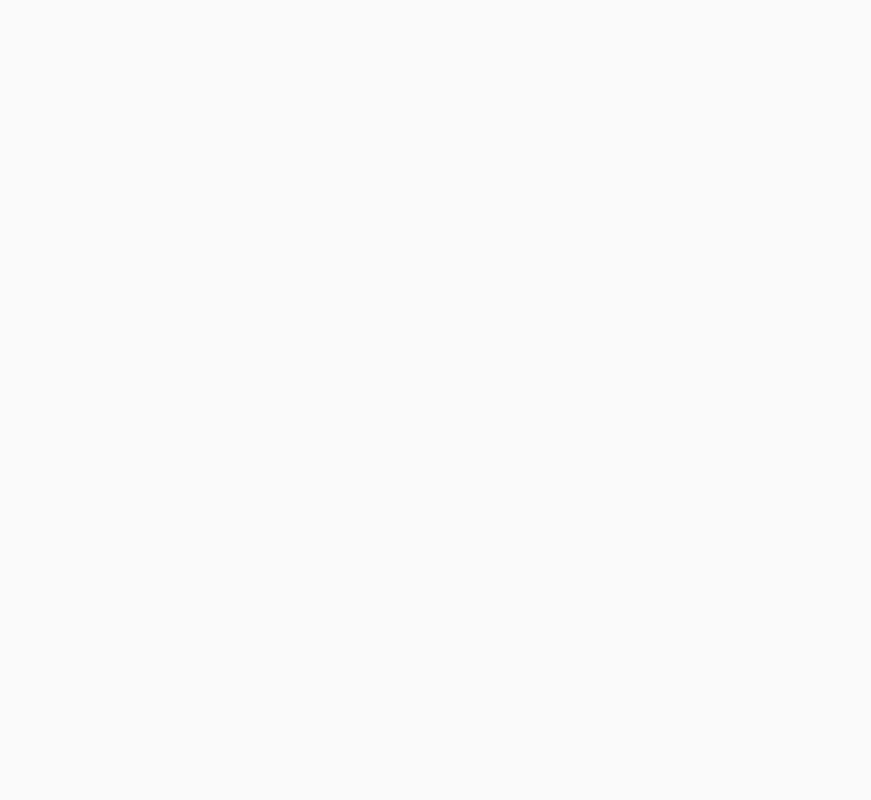
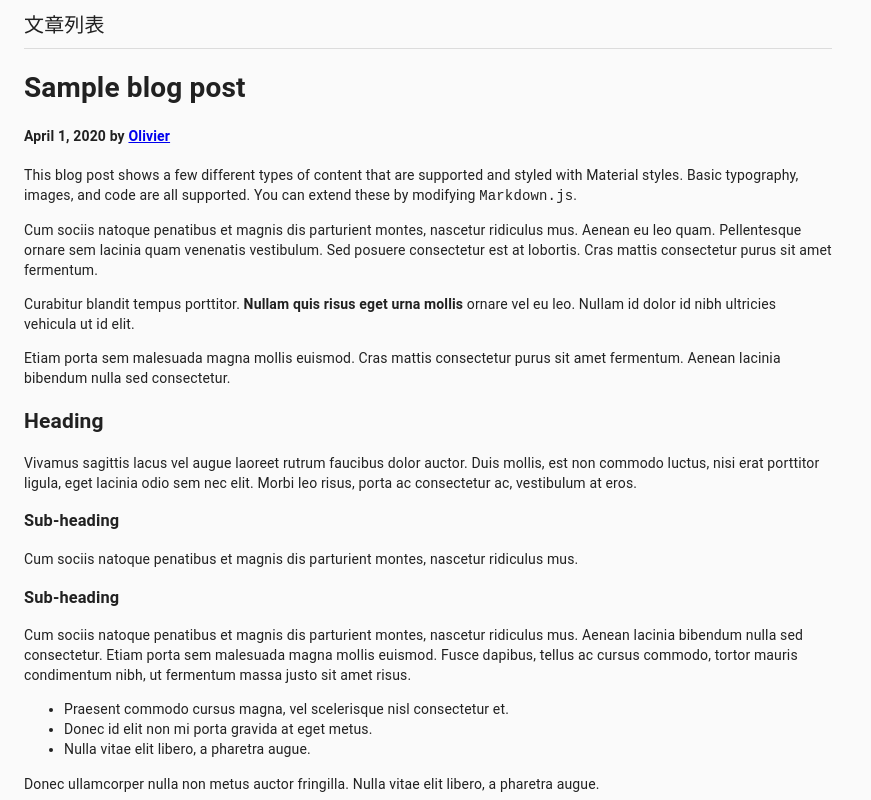
Before and after one commit to richardyjzhang/webpage, a React (Create React App) app: page / in a window 1280 px wide. Shown: the part 720-1520 px from the top of the page, without its empty margins (0-871 px from the left). Before the commit the page ends 800 px from the top, so only its background shows below. Built offline with nearby package versions, Linux system fonts and the light colour scheme.

Commit message:
文章列表展示

```diff
--- /dev/null
+++ b/src/pages/BlogPage/PostList.tsx
@@ -0,0 +1,19 @@
+import React from "react";
+import { Divider, Typography } from "@material-ui/core";
+import Post from "../PostPage/Post";
+
+const PostList = () => {
+  return (
+    <div>
+      <Typography variant="h6" gutterBottom>
+        文章列表
+      </Typography>
+      <Divider />
+      {[1, 2, 3, 4, 5].map((d) => (
+        <Post />
+      ))}
+    </div>
+  );
+};
+
+export default PostList;
--- a/src/pages/BlogPage/index.tsx
+++ b/src/pages/BlogPage/index.tsx
@@ -1,15 +1,11 @@
 import React from "react";
-import { createStyles, makeStyles, Theme } from "@material-ui/core/styles";
 import { CssBaseline, Container, Grid } from "@material-ui/core";
 import Header from "./Header";
 import MostRecentPost from "./MostRecentPost";
 import RecentPost from "./RecentPost";
-
-const useStyles = makeStyles((theme: Theme) => createStyles({}));
+import PostList from "./PostList";
 
 const BlogPage = () => {
-  const classes = useStyles();
-
   return (
     <div>
       <CssBaseline />
@@ -26,6 +22,12 @@
               <RecentPost />
             </Grid>
           </Grid>
+          <Grid container spacing={5}>
+            <Grid item xs={12} md={8}>
+              <PostList />
+            </Grid>
+            <Grid item xs={12} md={4}></Grid>
+          </Grid>
         </main>
       </Container>
     </div>
--- /dev/null
+++ b/src/pages/PostPage/Post.tsx
@@ -0,0 +1,57 @@
+import React from "react";
+import ReactMarkdown from "markdown-to-jsx";
+
+const content = `
+# Sample blog post
+
+#### April 1, 2020 by [Olivier](/)
+
+This blog post shows a few different types of content that are supported and styled with
+Material styles. Basic typography, images, and code are all supported.
+You can extend these by modifying \`Markdown.js\`.
+
+Cum sociis natoque penatibus et magnis dis parturient montes, nascetur ridiculus mus.
+Aenean eu leo quam. Pellentesque ornare sem lacinia quam venenatis vestibulum.
+Sed posuere consectetur est at lobortis. Cras mattis consectetur purus sit amet fermentum.
+
+Curabitur blandit tempus porttitor. **Nullam quis risus eget urna mollis** ornare vel eu leo.
+Nullam id dolor id nibh ultricies vehicula ut id elit.
+
+Etiam porta sem malesuada magna mollis euismod. Cras mattis consectetur purus sit amet fermentum.
+Aenean lacinia bibendum nulla sed consectetur.
+
+## Heading
+
+Vivamus sagittis lacus vel augue laoreet rutrum faucibus dolor auctor.
+Duis mollis, est non commodo luctus, nisi erat porttitor ligula, eget lacinia odio sem nec elit.
+Morbi leo risus, porta ac consectetur ac, vestibulum at eros.
+
+### Sub-heading
+
+Cum sociis natoque penatibus et magnis dis parturient montes, nascetur ridiculus mus.
+
+### Sub-heading
+
+Cum sociis natoque penatibus et magnis dis parturient montes, nascetur ridiculus mus.
+Aenean lacinia bibendum nulla sed consectetur. Etiam porta sem malesuada magna mollis euismod.
+Fusce dapibus, tellus ac cursus commodo, tortor mauris condimentum nibh, ut fermentum massa justo
+sit amet risus.
+
+- Praesent commodo cursus magna, vel scelerisque nisl consectetur et.
+- Donec id elit non mi porta gravida at eget metus.
+- Nulla vitae elit libero, a pharetra augue.
+
+Donec ullamcorper nulla non metus auctor fringilla. Nulla vitae elit libero, a pharetra augue.
+
+1.  Vestibulum id ligula porta felis euismod semper.
+2.  Cum sociis natoque penatibus et magnis dis parturient montes, nascetur ridiculus mus.
+3.  Maecenas sed diam eget risus varius blandit sit amet non magna.
+
+Cras mattis consectetur purus sit amet fermentum. Sed posuere consectetur est at lobortis.
+`;
+
+const Blog = () => {
+  return <ReactMarkdown>{content}</ReactMarkdown>;
+};
+
+export default Blog;
```
